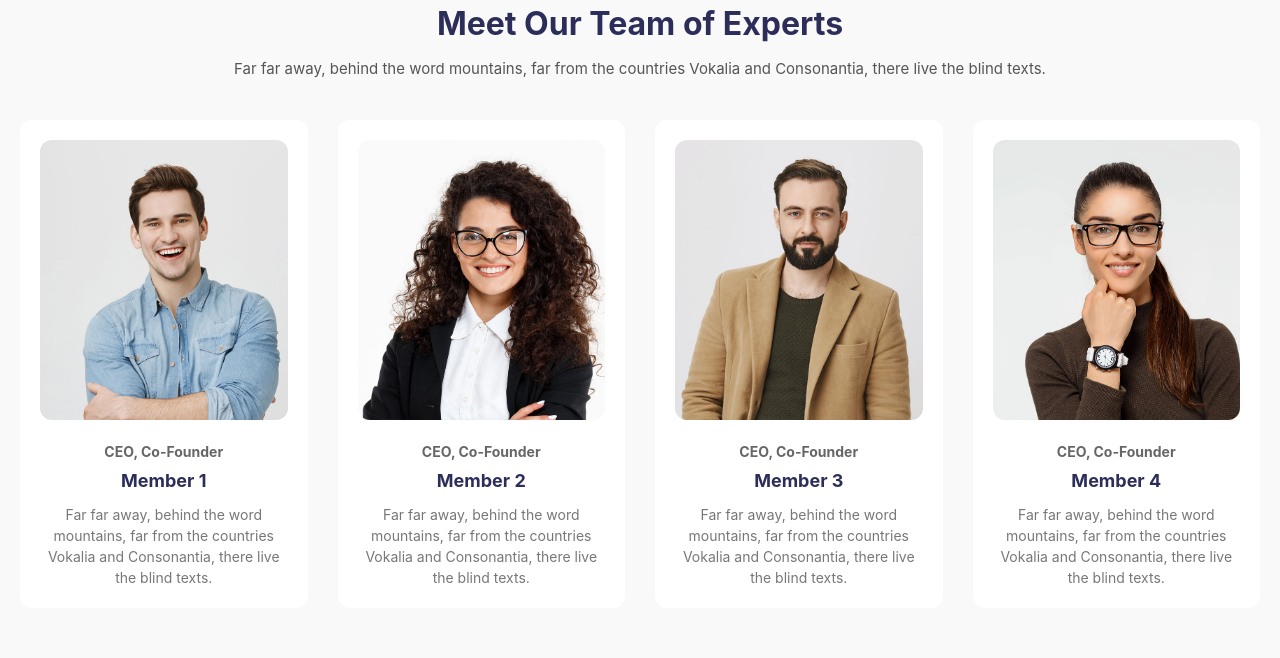
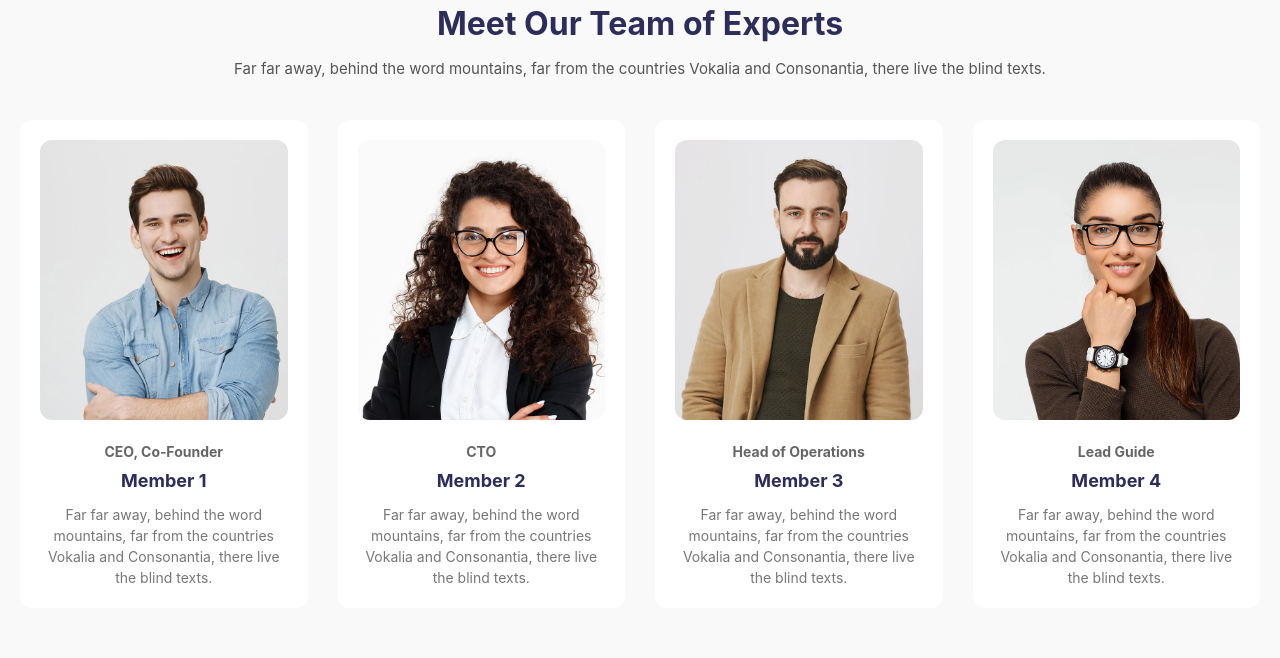
Before and after one commit to Pavangupta05/Travel-Destination, a React (Vite) app in the folder travel-destination/: page /about in a window 1280 px wide. Shown: the part 1960-2618 px from the top of the page. Built offline with nearby package versions, Linux system fonts and the light colour scheme.

Commit message:
Add files via upload

```diff
--- a/travel-destination/src/About/About.jsx
+++ b/travel-destination/src/About/About.jsx
@@ -188,17 +188,42 @@ function About() {
         </p>
 
         <div className="team-container">
-          {[member1, member2, member3, member4].map((member, index) => (
-            <div className="team-member" key={index}>
-              <img src={member} alt={`team-${index}`} />
-              <h4>CEO, Co-Founder</h4>
-              <h3>Member {index + 1}</h3>
-              <p>
-                Far far away, behind the word mountains, far from the countries
-                Vokalia and Consonantia, there live the blind texts.
-              </p>
-            </div>
-          ))}
+          <div className="team-member">
+            <img src={member1} alt="team-1" />
+            <h4>CEO, Co‑Founder</h4>
+            <h3>Member 1</h3>
+            <p>
+              Far far away, behind the word mountains, far from the countries
+              Vokalia and Consonantia, there live the blind texts.
+            </p>
+          </div>
+          <div className="team-member">
+            <img src={member2} alt="team-2" />
+            <h4>CTO</h4>
+            <h3>Member 2</h3>
+            <p>
+              Far far away, behind the word mountains, far from the countries
+              Vokalia and Consonantia, there live the blind texts.
+            </p>
+          </div>
+          <div className="team-member">
+            <img src={member3} alt="team-3" />
+            <h4>Head of Operations</h4>
+            <h3>Member 3</h3>
+            <p>
+              Far far away, behind the word mountains, far from the countries
+              Vokalia and Consonantia, there live the blind texts.
+            </p>
+          </div>
+          <div className="team-member">
+            <img src={member4} alt="team-4" />
+            <h4>Lead Guide</h4>
+            <h3>Member 4</h3>
+            <p>
+              Far far away, behind the word mountains, far from the countries
+              Vokalia and Consonantia, there live the blind texts.
+            </p>
+          </div>
         </div>
       </section>
 <section className="timeline-section reveal">
--- a/travel-destination/src/Home/Home.css
+++ b/travel-destination/src/Home/Home.css
@@ -22,12 +22,14 @@
   height:100%;
   object-fit: cover;
   z-index: -1;
+  opacity: 1;
 }
 .hero-content {
   position: relative;
   top: 40%;
   text-align: center;
   z-index: 1;
+   font-weight: 500;
 }
 
 .hero-content h1 {
```
Also changed, not shown: travel-destination/src/Home/Home.jsx (+4 -4 lines), travel-destination/src/Login/Login.css (line endings or trailing spaces), travel-destination/src/Login/Login.jsx (line endings or trailing spaces).
